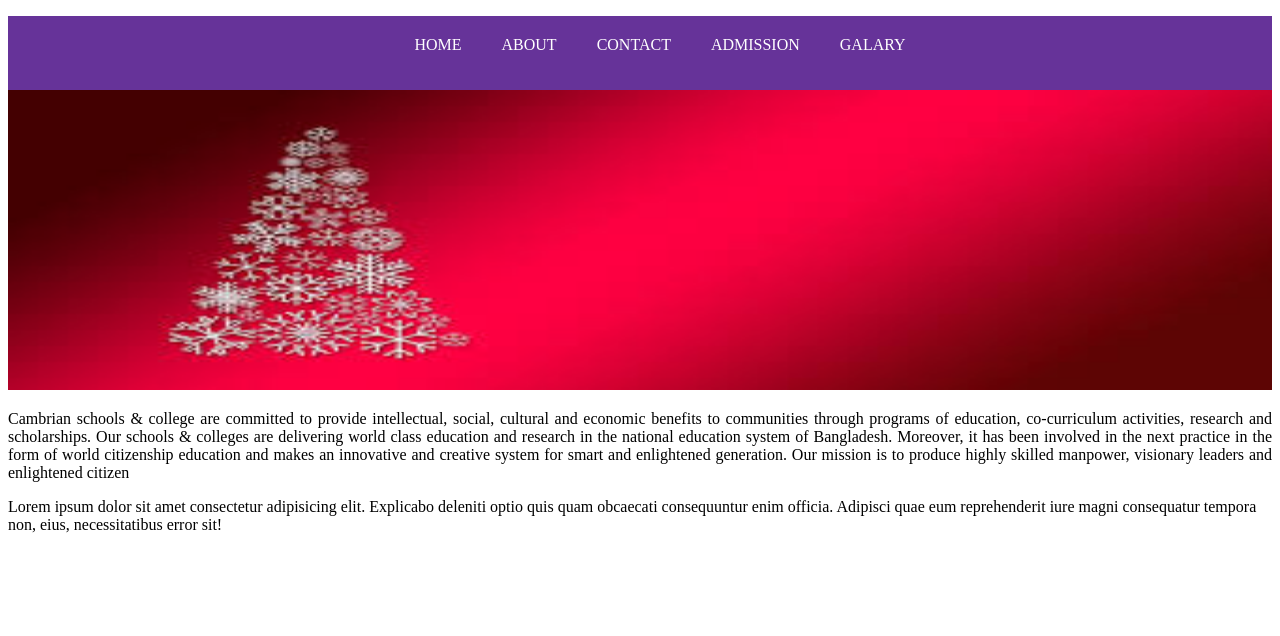
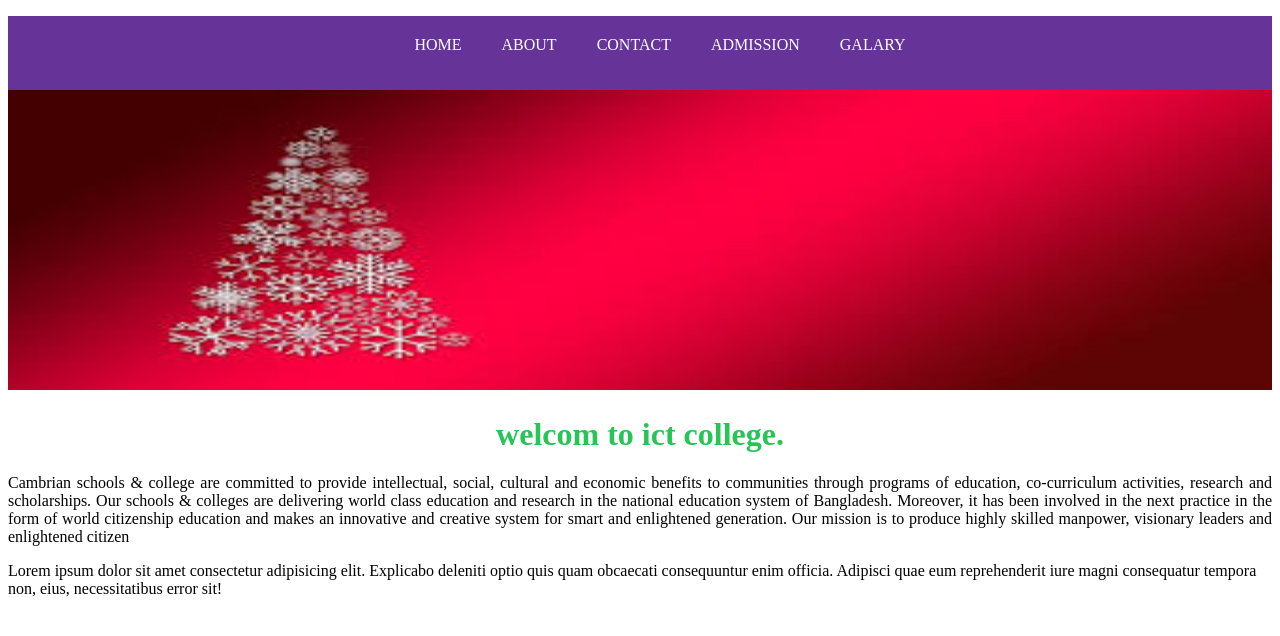
Before and after one commit to arfislam/college_website, a plain HTML site: page index.html in a window 1280 px wide. Drawn offline with Linux system fonts and the light colour scheme.

Commit message:
add heading

```diff
--- a/index.html
+++ b/index.html
@@ -24,7 +24,11 @@
             </ul>
         </nav>
     </header>
+
     <img class="images" src="./style/images/2.jfif" alt="">
+    <h1 class="heading">
+        welcom to ict college.
+    </h1>
     <p class="paragrap">
         Cambrian schools & college are committed to provide intellectual, social, cultural and economic benefits to
         communities through programs of education, co-curriculum activities, research and scholarships. Our schools &
--- a/style/style.css
+++ b/style/style.css
@@ -23,3 +23,7 @@
 .paragrap{
     text-align: justify;
 }
+.heading{
+    color: rgb(38, 197, 86);
+    text-align: center;
+}
```
